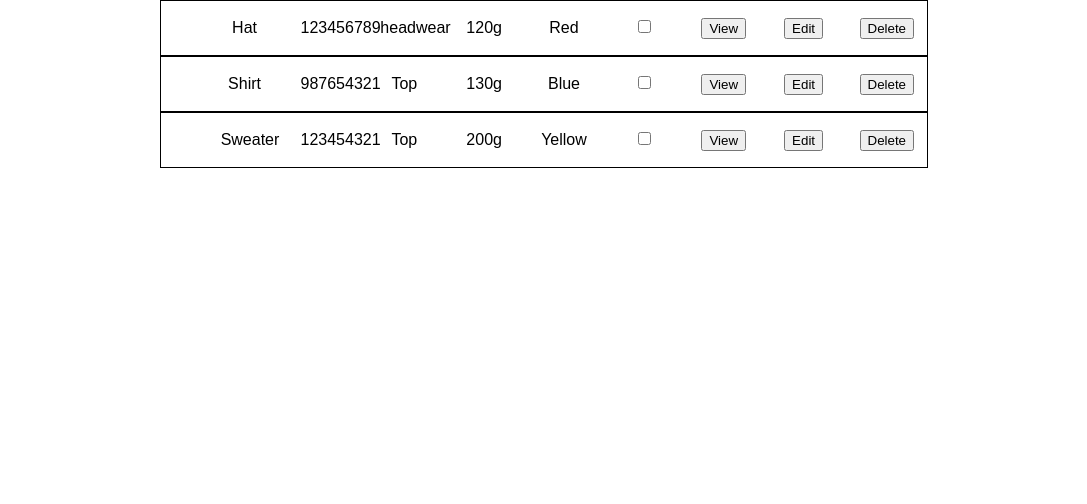
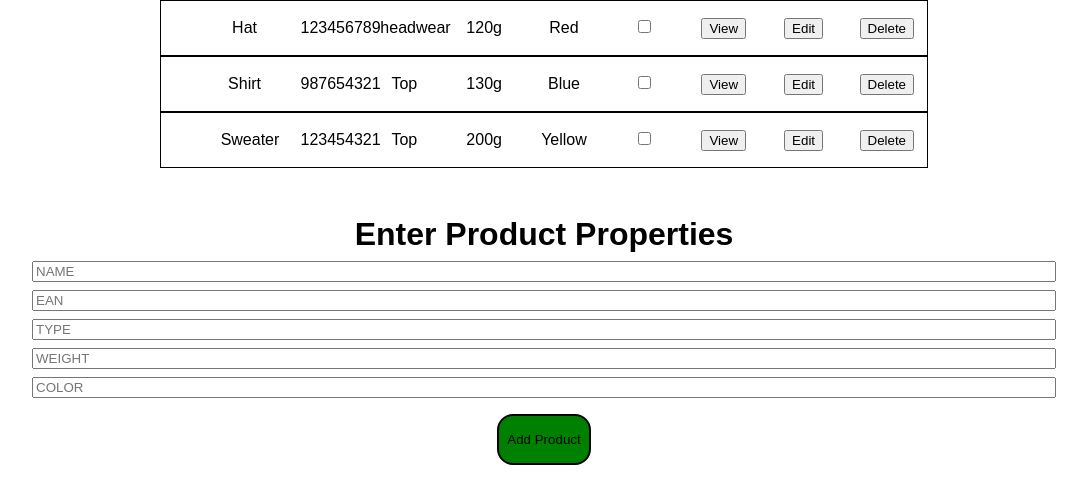
Before and after one commit to Lukasring/warehouse-managing-tool, a React (Create React App) app: page / in a window 1280 px wide. Shown: the top 504 px of the page, without its empty margins (96-1183 px from the left). Built offline with nearby package versions, Linux system fonts and the light colour scheme.

Commit message:
added user input form component

```diff
--- a/src/components/Products/Products.js
+++ b/src/components/Products/Products.js
@@ -3,6 +3,8 @@ import Product from "../Product/Product";
 
 function Products(props) {
   return props.products.map((product, index) => {
+    // console.log(product);
+    console.log(Object.keys(product));
     return (
       <Product
         name={product.name}
--- /dev/null
+++ b/src/components/UserInput/UserInputForm.js
@@ -0,0 +1,22 @@
+import React from "react";
+import styles from "./UserInputForm.module.css";
+const UserInputForm = (props) => {
+  console.log(styles);
+  return (
+    <form className={styles.Form}>
+      <label className={styles.Label}>Enter Product Properties</label>
+      <input className={styles.Input} type="text" placeholder="NAME" />
+      <input className={styles.Input} type="text" placeholder="EAN" />
+      <input className={styles.Input} type="text" placeholder="TYPE" />
+      <input className={styles.Input} type="text" placeholder="WEIGHT" />
+      <input className={styles.Input} type="text" placeholder="COLOR" />
+      <input
+        className={styles.SubmitButton}
+        type="submit"
+        value="Add Product"
+      />
+    </form>
+  );
+};
+
+export default UserInputForm;
--- /dev/null
+++ b/src/components/UserInput/UserInputForm.module.css
@@ -0,0 +1,35 @@
+.Form {
+  width: 80%;
+  display: block;
+  margin: auto;
+  margin-top: 3rem;
+  font-family: sans-serif;
+}
+
+.Input {
+  display: block;
+  width: 100%;
+  margin-top: 0.5rem;
+}
+
+.Label {
+  display: block;
+  width: 100%;
+  font-weight: bold;
+  text-align: center;
+  font-size: 2rem;
+}
+
+.SubmitButton {
+  display: block;
+  background-color: green;
+  padding: 1rem 0.5rem;
+  margin: auto;
+  margin-top: 1rem;
+  border: 2px solid black;
+  border-radius: 1rem;
+}
+
+.SubmitButton:hover {
+  background-color: lime;
+}
--- a/src/container/App.js
+++ b/src/container/App.js
@@ -1,5 +1,7 @@
 import React, { useState } from "react";
 import Products from "../components/Products/Products";
+import UserInputForm from "../components/UserInput/UserInputForm";
+
 import "./App.css";
 
 function App() {
@@ -36,10 +38,14 @@ function App() {
     setProducts(newProducts);
   };
 
-  console.log(products);
-
   return (
-    <Products products={products} removeItem={removeProductHandler}></Products>
+    <div>
+      <Products
+        products={products}
+        removeItem={removeProductHandler}
+      ></Products>
+      <UserInputForm></UserInputForm>
+    </div>
   );
 }
 
```
